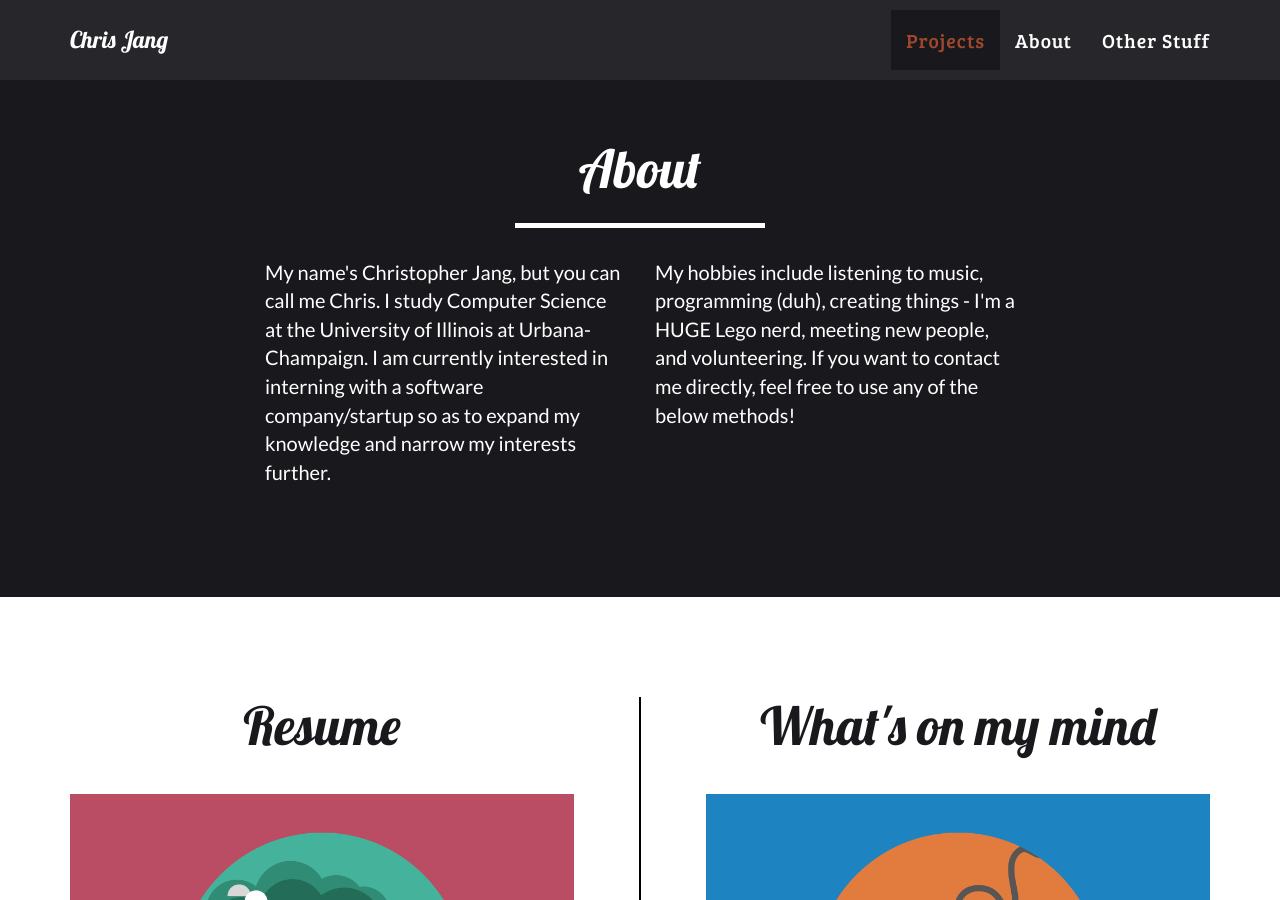
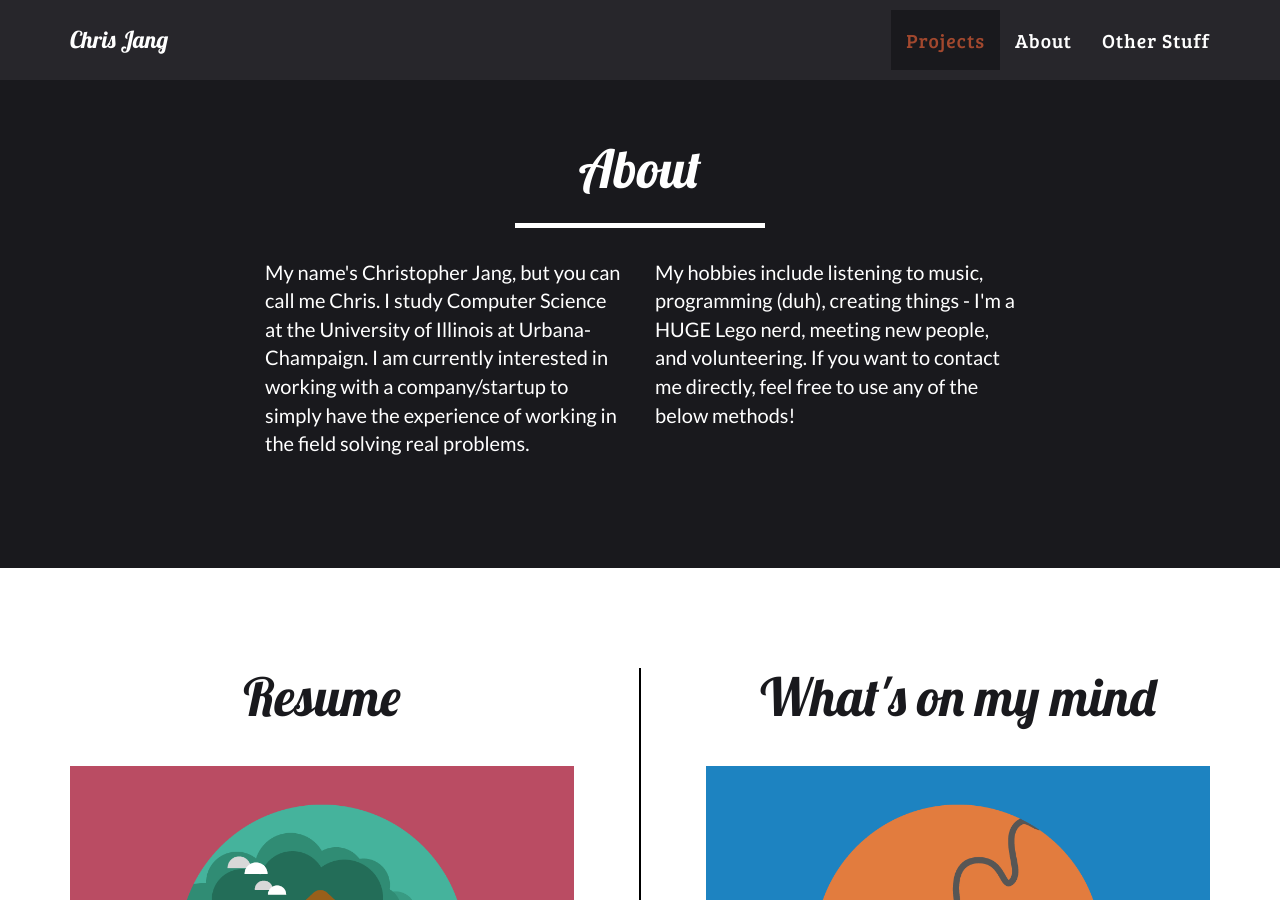
Before and after one commit to cjang5/cjang5.github.io, a Jekyll site: the page built from index.html, in a window 1280 px wide and 900 px high, scrolled down 1700 px. Built offline with Jekyll 4.4.1, drawn with Linux system fonts in a browser that asks for light colours.

Commit message:
Updated About

```diff
--- a/_includes/about.html
+++ b/_includes/about.html
@@ -9,7 +9,7 @@
             </div>
             <div class="row">
                 <div class="col-lg-4 col-lg-offset-2">
-                    <p>My name's Christopher Jang, but you can call me Chris. I study Computer Science at the University of Illinois at Urbana-Champaign. I am currently interested in interning with a software company/startup so as to expand my knowledge and narrow my interests further.</p>
+                    <p>My name's Christopher Jang, but you can call me Chris. I study Computer Science at the University of Illinois at Urbana-Champaign. I am currently interested in working with a company/startup to simply have the experience of working in the field solving real problems.</p>
                 </div>
                 <div class="col-lg-4">
                     <p>My hobbies include listening to music, programming (duh), creating things - I'm a HUGE Lego nerd, meeting new people, and volunteering. If you want to contact me directly, feel free to use any of the below methods!</p>
```
